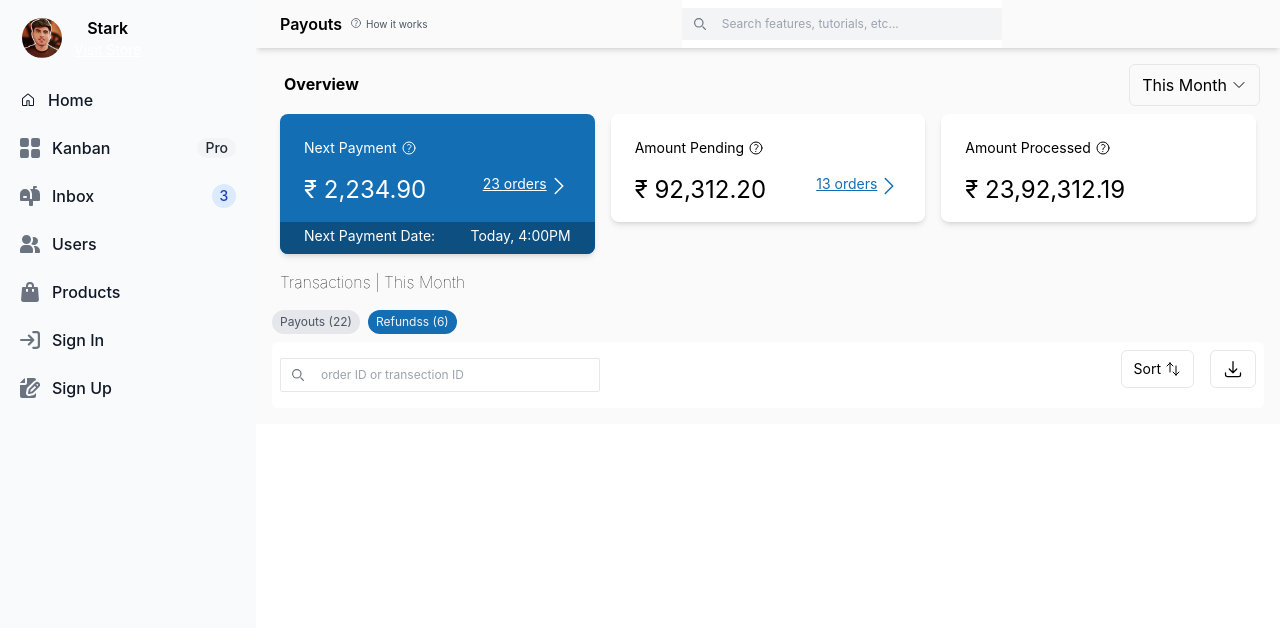
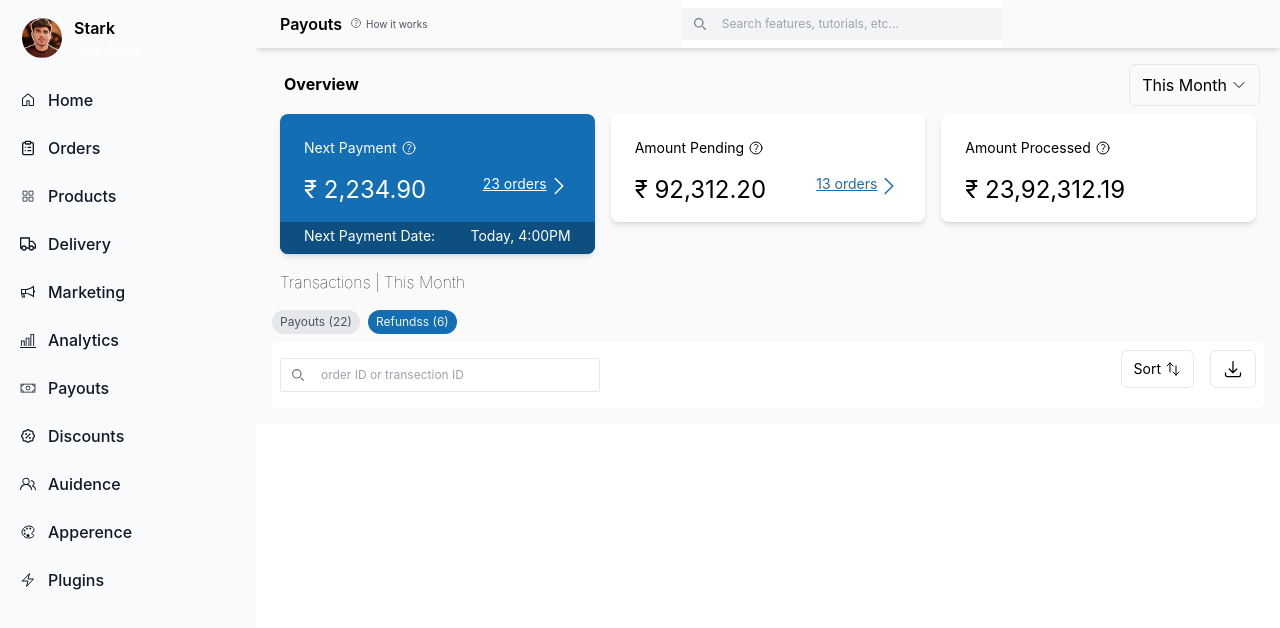
Before and after one commit to prabal-007/dukaan-ui-clone, a React (Vite) app: page / in a window 1280 px wide. Shown: the top 628 px of the page. Built offline with nearby package versions, Linux system fonts and the light colour scheme.

Commit message:
updateded sidebar

```diff
--- a/src/components/Sidebar.jsx
+++ b/src/components/Sidebar.jsx
@@ -1,5 +1,15 @@
-import { Link } from 'react-router-dom';
 import { GoHome } from "react-icons/go";
+import { HiOutlineBolt } from "react-icons/hi2";
+import { IoColorPaletteOutline } from "react-icons/io5";
+import { GoPeople } from "react-icons/go";
+import { RiDiscountPercentLine } from "react-icons/ri";
+import { PiMoneyLight } from "react-icons/pi";
+import { TfiBarChart } from "react-icons/tfi";
+import { LiaBullhornSolid } from "react-icons/lia";
+import { GrDeliver } from "react-icons/gr";
+import { PiSquaresFourLight } from "react-icons/pi";
+import { LuClipboardList } from "react-icons/lu";
+
 
 
 const Sidebar = () => {
@@ -13,72 +23,102 @@ const Sidebar = () => {
             </button>
 
             <aside id="logo-sidebar" className="fixed top-0 left-0 z-40 w-64 h-screen transition-transform -translate-x-full sm:translate-x-0" aria-label="Sidebar">
-                <div className="h-full px-3 py-4 overflow-y-auto bg-gray-50 dark:bg-gray-800">
-                    <a href="https://flowbite.com/" className="flex items-center ps-2.5 mb-5">
+                <div className="h-full px-3 py-4 overflow-y-auto bg-gray-50 dark:bg-[#1e2640]">
+                    <div className="flex items-center ps-2.5 mb-5">
                         <img src="/me.jpg" className="h-6 me-3 sm:h-10 rounded-full" alt="I'm Stark" />
                         <div className='flex flex-col justify-start items-start text-left'>
-                            <h4 className="self-center font-semibold whitespace-nowrap dark:text-white">Stark</h4>
+                            <h4 className="self-center font-semibold whitespace-nowrap dark:text-white w-[-webkit-fill-available]">Stark</h4>
                             <a href="https://imstark.xyz/" target="_blank" className='text-white text-sm underline'>Visit Store</a>
                         </div>
-                    </a>
+                        <svg xmlns="http://www.w3.org/2000/svg" fill="none" viewBox="0 0 24 24" stroke-width="1.5" stroke="currentColor" className="size-5 text-white absolute left-[82%]">
+                            <path stroke-linecap="round" stroke-linejoin="round" d="m19.5 8.25-7.5 7.5-7.5-7.5" />
+                        </svg>
+
+                    </div>
                     <ul className="space-y-2 font-medium">
                         <li>
                             <a href="#" className="flex items-center p-2 text-gray-900 rounded-lg dark:text-white hover:bg-gray-100 dark:hover:bg-gray-700 group">
-                            <GoHome />
-
+                                <GoHome />
                                 <span className="ms-3">Home</span>
                             </a>
                         </li>
+
                         <li>
                             <a href="#" className="flex items-center p-2 text-gray-900 rounded-lg dark:text-white hover:bg-gray-100 dark:hover:bg-gray-700 group">
-                                <svg className="flex-shrink-0 w-5 h-5 text-gray-500 transition duration-75 dark:text-gray-400 group-hover:text-gray-900 dark:group-hover:text-white" aria-hidden="true" xmlns="http://www.w3.org/2000/svg" fill="currentColor" viewBox="0 0 18 18">
-                                    <path d="M6.143 0H1.857A1.857 1.857 0 0 0 0 1.857v4.286C0 7.169.831 8 1.857 8h4.286A1.857 1.857 0 0 0 8 6.143V1.857A1.857 1.857 0 0 0 6.143 0Zm10 0h-4.286A1.857 1.857 0 0 0 10 1.857v4.286C10 7.169 10.831 8 11.857 8h4.286A1.857 1.857 0 0 0 18 6.143V1.857A1.857 1.857 0 0 0 16.143 0Zm-10 10H1.857A1.857 1.857 0 0 0 0 11.857v4.286C0 17.169.831 18 1.857 18h4.286A1.857 1.857 0 0 0 8 16.143v-4.286A1.857 1.857 0 0 0 6.143 10Zm10 0h-4.286A1.857 1.857 0 0 0 10 11.857v4.286c0 1.026.831 1.857 1.857 1.857h4.286A1.857 1.857 0 0 0 18 16.143v-4.286A1.857 1.857 0 0 0 16.143 10Z" />
-                                </svg>
-                                <span className="flex-1 ms-3 whitespace-nowrap">Kanban</span>
-                                <span className="inline-flex items-center justify-center px-2 ms-3 text-sm font-medium text-gray-800 bg-gray-100 rounded-full dark:bg-gray-700 dark:text-gray-300">Pro</span>
+                                <LuClipboardList />
+
+                                <span className="flex-1 ms-3 whitespace-nowrap">Orders</span>
                             </a>
                         </li>
+
                         <li>
                             <a href="#" className="flex items-center p-2 text-gray-900 rounded-lg dark:text-white hover:bg-gray-100 dark:hover:bg-gray-700 group">
-                                <svg className="flex-shrink-0 w-5 h-5 text-gray-500 transition duration-75 dark:text-gray-400 group-hover:text-gray-900 dark:group-hover:text-white" aria-hidden="true" xmlns="http://www.w3.org/2000/svg" fill="currentColor" viewBox="0 0 20 20">
-                                    <path d="m17.418 3.623-.018-.008a6.713 6.713 0 0 0-2.4-.569V2h1a1 1 0 1 0 0-2h-2a1 1 0 0 0-1 1v2H9.89A6.977 6.977 0 0 1 12 8v5h-2V8A5 5 0 1 0 0 8v6a1 1 0 0 0 1 1h8v4a1 1 0 0 0 1 1h2a1 1 0 0 0 1-1v-4h6a1 1 0 0 0 1-1V8a5 5 0 0 0-2.582-4.377ZM6 12H4a1 1 0 0 1 0-2h2a1 1 0 0 1 0 2Z" />
-                                </svg>
-                                <span className="flex-1 ms-3 whitespace-nowrap">Inbox</span>
-                                <span className="inline-flex items-center justify-center w-3 h-3 p-3 ms-3 text-sm font-medium text-blue-800 bg-blue-100 rounded-full dark:bg-blue-900 dark:text-blue-300">3</span>
-                            </a>
-                        </li>
-                        <li>
-                            <a href="#" className="flex items-center p-2 text-gray-900 rounded-lg dark:text-white hover:bg-gray-100 dark:hover:bg-gray-700 group">
-                                <svg className="flex-shrink-0 w-5 h-5 text-gray-500 transition duration-75 dark:text-gray-400 group-hover:text-gray-900 dark:group-hover:text-white" aria-hidden="true" xmlns="http://www.w3.org/2000/svg" fill="currentColor" viewBox="0 0 20 18">
-                                    <path d="M14 2a3.963 3.963 0 0 0-1.4.267 6.439 6.439 0 0 1-1.331 6.638A4 4 0 1 0 14 2Zm1 9h-1.264A6.957 6.957 0 0 1 15 15v2a2.97 2.97 0 0 1-.184 1H19a1 1 0 0 0 1-1v-1a5.006 5.006 0 0 0-5-5ZM6.5 9a4.5 4.5 0 1 0 0-9 4.5 4.5 0 0 0 0 9ZM8 10H5a5.006 5.006 0 0 0-5 5v2a1 1 0 0 0 1 1h11a1 1 0 0 0 1-1v-2a5.006 5.006 0 0 0-5-5Z" />
-                                </svg>
-                                <span className="flex-1 ms-3 whitespace-nowrap">Users</span>
-                            </a>
-                        </li>
-                        <li>
-                            <a href="#" className="flex items-center p-2 text-gray-900 rounded-lg dark:text-white hover:bg-gray-100 dark:hover:bg-gray-700 group">
-                                <svg className="flex-shrink-0 w-5 h-5 text-gray-500 transition duration-75 dark:text-gray-400 group-hover:text-gray-900 dark:group-hover:text-white" aria-hidden="true" xmlns="http://www.w3.org/2000/svg" fill="currentColor" viewBox="0 0 18 20">
-                                    <path d="M17 5.923A1 1 0 0 0 16 5h-3V4a4 4 0 1 0-8 0v1H2a1 1 0 0 0-1 .923L.086 17.846A2 2 0 0 0 2.08 20h13.84a2 2 0 0 0 1.994-2.153L17 5.923ZM7 9a1 1 0 0 1-2 0V7h2v2Zm0-5a2 2 0 1 1 4 0v1H7V4Zm6 5a1 1 0 1 1-2 0V7h2v2Z" />
-                                </svg>
+                                <PiSquaresFourLight />
+
                                 <span className="flex-1 ms-3 whitespace-nowrap">Products</span>
                             </a>
                         </li>
+
                         <li>
                             <a href="#" className="flex items-center p-2 text-gray-900 rounded-lg dark:text-white hover:bg-gray-100 dark:hover:bg-gray-700 group">
-                                <svg className="flex-shrink-0 w-5 h-5 text-gray-500 transition duration-75 dark:text-gray-400 group-hover:text-gray-900 dark:group-hover:text-white" aria-hidden="true" xmlns="http://www.w3.org/2000/svg" fill="none" viewBox="0 0 18 16">
-                                    <path stroke="currentColor" stroke-linecap="round" stroke-linejoin="round" stroke-width="2" d="M1 8h11m0 0L8 4m4 4-4 4m4-11h3a2 2 0 0 1 2 2v10a2 2 0 0 1-2 2h-3" />
-                                </svg>
-                                <span className="flex-1 ms-3 whitespace-nowrap">Sign In</span>
+                                <GrDeliver />
+
+                                <span className="flex-1 ms-3 whitespace-nowrap">Delivery</span>
                             </a>
                         </li>
+
                         <li>
                             <a href="#" className="flex items-center p-2 text-gray-900 rounded-lg dark:text-white hover:bg-gray-100 dark:hover:bg-gray-700 group">
-                                <svg className="flex-shrink-0 w-5 h-5 text-gray-500 transition duration-75 dark:text-gray-400 group-hover:text-gray-900 dark:group-hover:text-white" aria-hidden="true" xmlns="http://www.w3.org/2000/svg" fill="currentColor" viewBox="0 0 20 20">
-                                    <path d="M5 5V.13a2.96 2.96 0 0 0-1.293.749L.879 3.707A2.96 2.96 0 0 0 .13 5H5Z" />
-                                    <path d="M6.737 11.061a2.961 2.961 0 0 1 .81-1.515l6.117-6.116A4.839 4.839 0 0 1 16 2.141V2a1.97 1.97 0 0 0-1.933-2H7v5a2 2 0 0 1-2 2H0v11a1.969 1.969 0 0 0 1.933 2h12.134A1.97 1.97 0 0 0 16 18v-3.093l-1.546 1.546c-.413.413-.94.695-1.513.81l-3.4.679a2.947 2.947 0 0 1-1.85-.227 2.96 2.96 0 0 1-1.635-3.257l.681-3.397Z" />
-                                    <path d="M8.961 16a.93.93 0 0 0 .189-.019l3.4-.679a.961.961 0 0 0 .49-.263l6.118-6.117a2.884 2.884 0 0 0-4.079-4.078l-6.117 6.117a.96.96 0 0 0-.263.491l-.679 3.4A.961.961 0 0 0 8.961 16Zm7.477-9.8a.958.958 0 0 1 .68-.281.961.961 0 0 1 .682 1.644l-.315.315-1.36-1.36.313-.318Zm-5.911 5.911 4.236-4.236 1.359 1.359-4.236 4.237-1.7.339.341-1.699Z" />
-                                </svg>
-                                <span className="flex-1 ms-3 whitespace-nowrap">Sign Up</span>
+                                <LiaBullhornSolid />
+
+                                <span className="flex-1 ms-3 whitespace-nowrap">Marketing</span>
+                            </a>
+                        </li>
+
+                        <li>
+                            <a href="#" className="flex items-center p-2 text-gray-900 rounded-lg dark:text-white hover:bg-gray-100 dark:hover:bg-gray-700 group">
+                                <TfiBarChart />
+
+                                <span className="flex-1 ms-3 whitespace-nowrap">Analytics</span>
+                            </a>
+                        </li>
+
+                        <li>
+                            <a href="#" className="flex items-center p-2 text-gray-900 rounded-lg dark:text-white hover:bg-gray-100 dark:hover:bg-gray-700 group">
+                                <PiMoneyLight />
+
+                                <span className="flex-1 ms-3 whitespace-nowrap">Payouts</span>
+                            </a>
+                        </li>
+
+                        <li>
+                            <a href="#" className="flex items-center p-2 text-gray-900 rounded-lg dark:text-white hover:bg-gray-100 dark:hover:bg-gray-700 group">
+                                <RiDiscountPercentLine />
+
+                                <span className="flex-1 ms-3 whitespace-nowrap">Discounts</span>
+                            </a>
+                        </li>
+
+                        <li>
+                            <a href="#" className="flex items-center p-2 text-gray-900 rounded-lg dark:text-white hover:bg-gray-100 dark:hover:bg-gray-700 group">
+                                <GoPeople />
+
+                                <span className="flex-1 ms-3 whitespace-nowrap">Auidence</span>
+                            </a>
+                        </li>
+
+                        <li>
+                            <a href="#" className="flex items-center p-2 text-gray-900 rounded-lg dark:text-white hover:bg-gray-100 dark:hover:bg-gray-700 group">
+                                <IoColorPaletteOutline />
+
+                                <span className="flex-1 ms-3 whitespace-nowrap">Apperence</span>
+                            </a>
+                        </li>
+
+                        <li>
+                            <a href="#" className="flex items-center p-2 text-gray-900 rounded-lg dark:text-white hover:bg-gray-100 dark:hover:bg-gray-700 group">
+                                <HiOutlineBolt />
+                                <span className="flex-1 ms-3 whitespace-nowrap">Plugins</span>
                             </a>
                         </li>
                     </ul>
```
